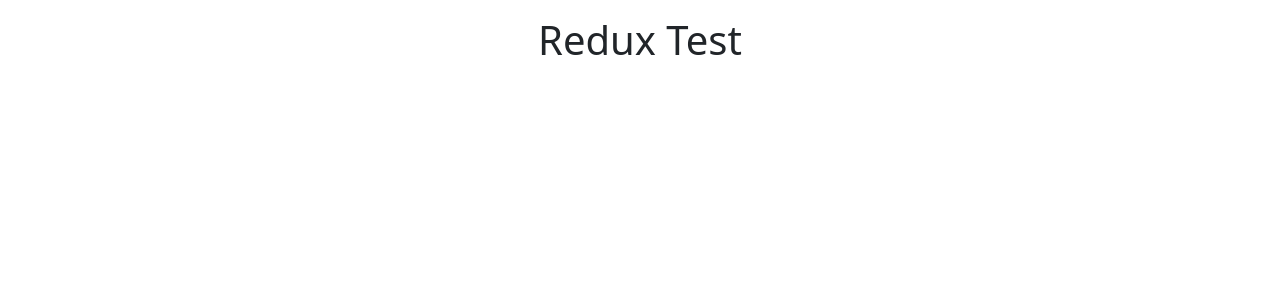
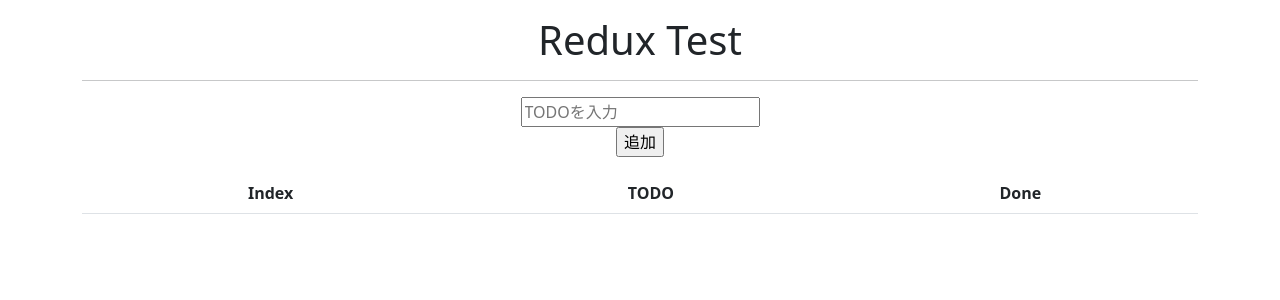
Before and after one commit to YanaPIIDXer/ReduxTest, a React (Create React App) app: page / in a window 1280 px wide. Shown: the top 300 px of the page. Built offline with nearby package versions, Linux system fonts and the light colour scheme.

Commit message:
入力された内容を表示するようにした

```diff
--- a/src/App.js
+++ b/src/App.js
@@ -2,11 +2,52 @@
 import { connect } from 'react-redux';
 
 class App extends Component {
+  constructor() {
+    super();
+    this.elements = null;
+    this.onSubmitTodo = this.onSubmitTodo.bind(this);   // メソッド内でthisを使えるようにするためのおまじない
+  }
+
+  onSubmitTodo(event) {
+    event.preventDefault();
+
+    const text = this.elements["todo"].value;
+    if (text === "") {
+      alert("TODOを入力してください。");
+      return;
+    }
+    alert(text);
+  }
+
   render() {
+    const { todoes } = this.props;
     return (
       <div class="container">
         <div class="text-center">
           <h1 class="mt-3">Redux Test</h1>
+          <hr />
+          <form onSubmit={this.onSubmitTodo} ref={elem => this.elements = elem && elem.elements}>
+            <input type="text" name="todo" placeholder="TODOを入力" /><br />
+            <input type="submit" value="追加" />
+          </form>
+          <div class="mt-3">
+            <table class="table table-stripe">
+              <thead>
+                <tr><th>Index</th><th>TODO</th><th>Done</th></tr>
+              </thead>
+              <tbody>
+                {todoes.map((todo, index) => {
+                  return (
+                    <tr>
+                      <td>index</td>
+                      <td>todo.text</td>
+                      <td><input type="checkbox" /> </td>
+                    </tr>
+                  );
+                })}
+              </tbody>
+            </table>
+          </div>
         </div>
       </div>
     );
```
